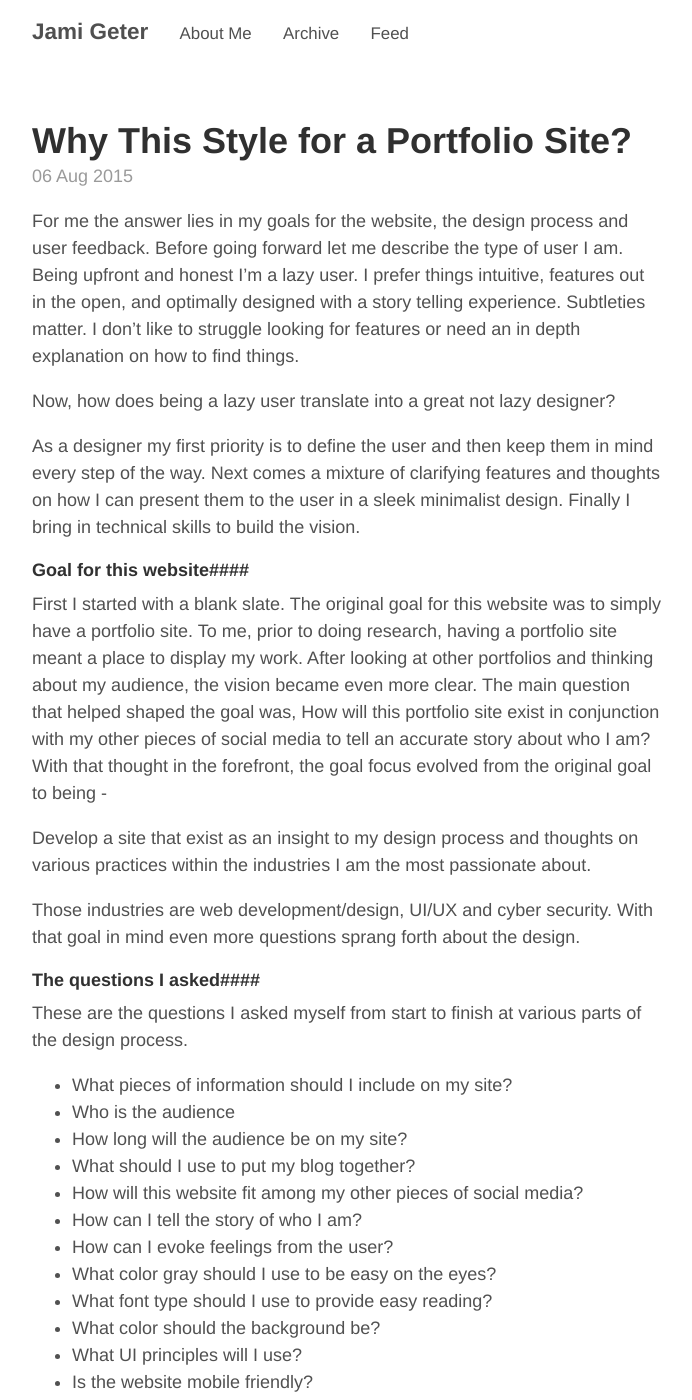
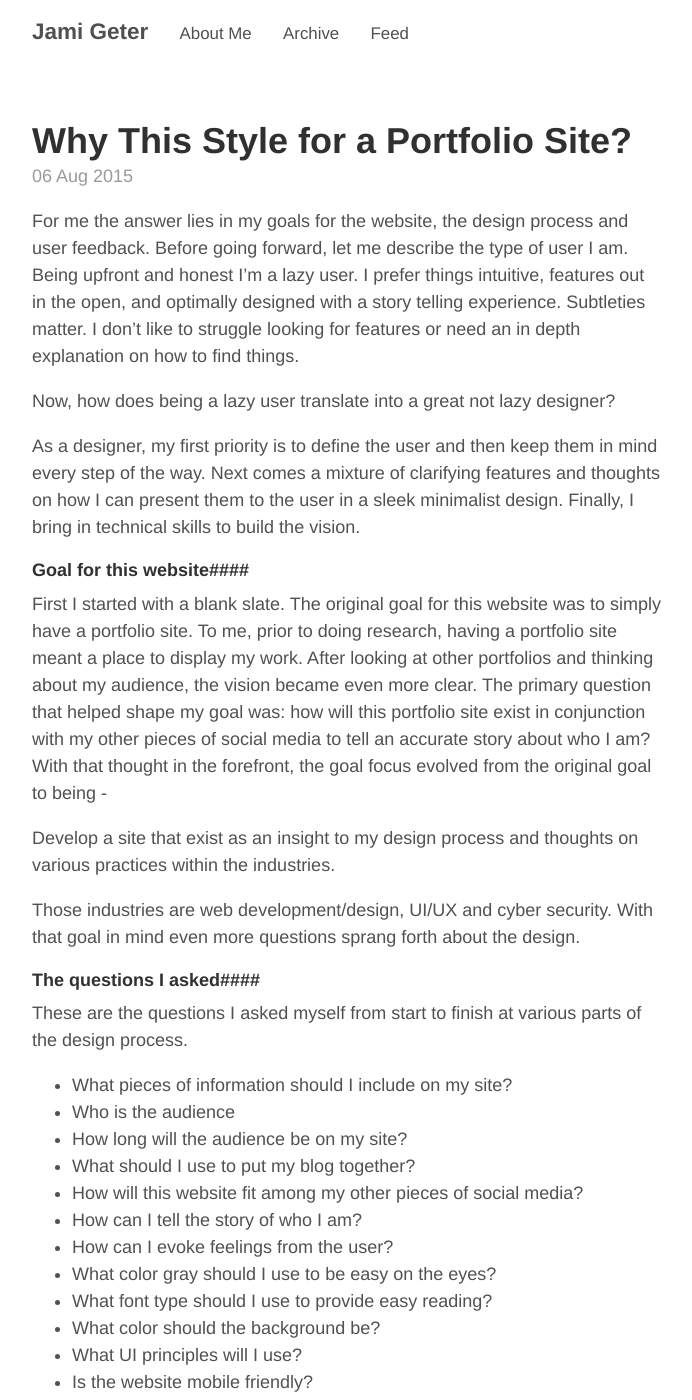
Before and after one commit to TheJcode/TheJcode.github.io, a Jekyll site: the page built from _posts/2015-08-06-why-this-style-for-a-portfolio-site.md, in a window 1280 px wide and 1400 px high. Shown: the whole window, without its empty margins (293-985 px from the left). Built offline with Jekyll 4.4.1, drawn with Linux system fonts in a browser that asks for light colours; some of the changed text lies outside the part shown.

Commit message:
Update 2015-08-06-why-this-style-for-a-portfolio-site.md

```diff
--- a/_posts/2015-08-06-why-this-style-for-a-portfolio-site.md
+++ b/_posts/2015-08-06-why-this-style-for-a-portfolio-site.md
@@ -3,19 +3,18 @@ layout: post
 title: "Why This Style for a Portfolio Site?"
 ---
 
-For me the answer lies in my goals for the website, the design process and user feedback. Before going forward let me describe the type of user I am. Being upfront and honest I'm a lazy user. I prefer things intuitive, features out in the open, and optimally designed with a story telling experience. Subtleties matter. I don't like to struggle looking for features or need an in depth explanation on how to find things.
+For me the answer lies in my goals for the website, the design process and user feedback. Before going forward, let me describe the type of user I am. Being upfront and honest I'm a lazy user. I prefer things intuitive, features out in the open, and optimally designed with a story telling experience. Subtleties matter. I don't like to struggle looking for features or need an in depth explanation on how to find things.
 
 Now, how does being a lazy user translate into a great not lazy designer?
 
-As a designer my first priority is to define the user and then keep them in mind every step of the way. Next comes a mixture of clarifying features and thoughts on how I can present them to the user in a sleek minimalist design. Finally I bring in technical skills to build the vision.
+As a designer, my first priority is to define the user and then keep them in mind every step of the way. Next comes a mixture of clarifying features and thoughts on how I can present them to the user in a sleek minimalist design. Finally, I bring in technical skills to build the vision.
 
 ####Goal for this website####
-First I started with a blank slate. The original goal for this website was to simply have a portfolio site. To me, prior to doing research, having a portfolio site meant a place to display my work. After looking at other portfolios and thinking about my audience, the vision became even more clear. The main question that helped shaped the goal was, How will this portfolio site exist in conjunction with my other pieces of social media to tell an accurate story about who I am? With that thought in the forefront, the goal focus evolved from the original goal to being -
+First I started with a blank slate. The original goal for this website was to simply have a portfolio site. To me, prior to doing research, having a portfolio site meant a place to display my work. After looking at other portfolios and thinking about my audience, the vision became even more clear. The primary question that helped shape my goal was: how will this portfolio site exist in conjunction with my other pieces of social media to tell an accurate story about who I am? With that thought in the forefront, the goal focus evolved from the original goal to being -
 
-Develop a site that exist as an insight to my design process and thoughts on various practices within the industries I am the most passionate about.
+Develop a site that exist as an insight to my design process and thoughts on various practices within the industries.
 
 Those industries are web development/design, UI/UX and cyber security. With that goal in mind even more questions sprang forth about the design.
-
 
 ####The questions I asked####
 These are the questions I asked myself from start to finish at various parts of the design process.
```
Also changed, not shown: other parts of _posts/2015-08-06-why-this-style-for-a-portfolio-site.md (+4 -5 lines).
